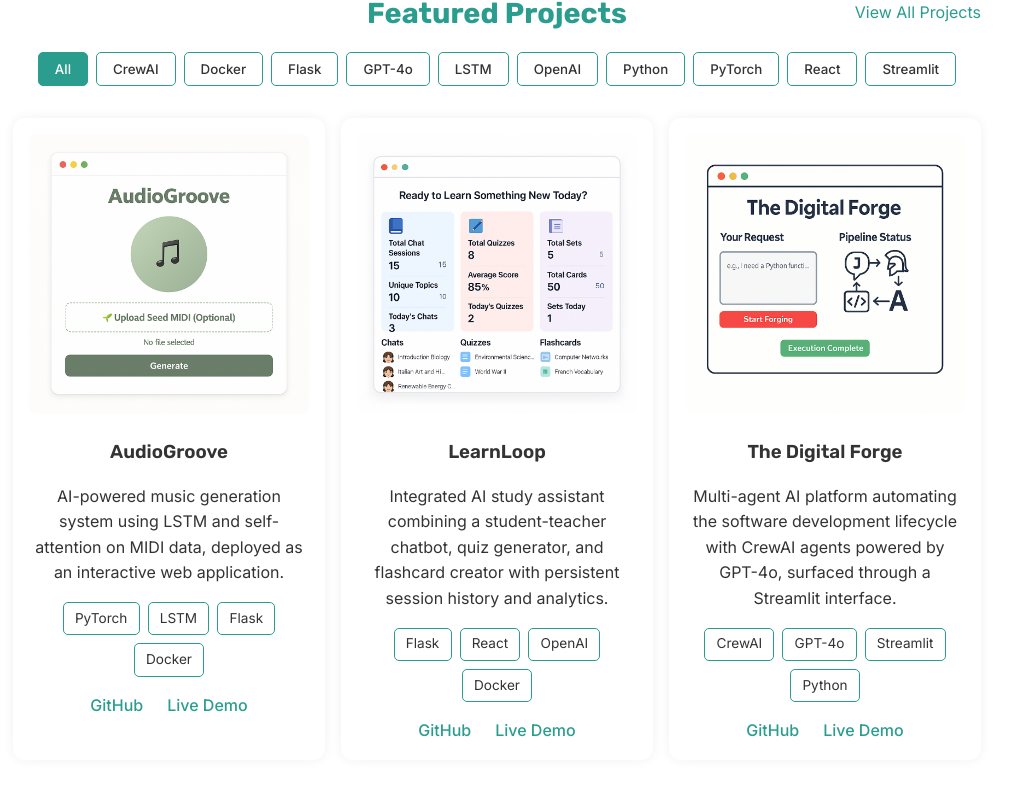
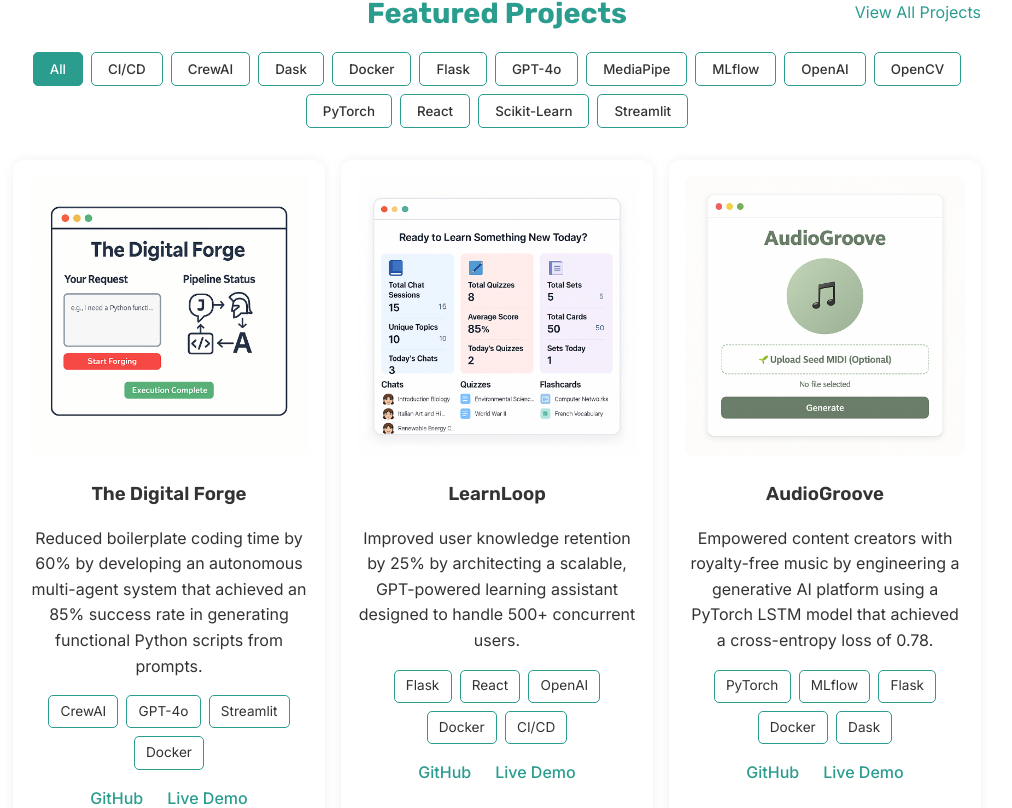
Before and after one commit to MohammedPathariya/MyPortfolio, a React (Create React App) app in the folder frontend/: page / in a window 1280 px wide. Shown: the part 572-1380 px from the top of the page, without its empty margins (143-1155 px from the left). Built offline with nearby package versions, Linux system fonts and the light colour scheme.

Commit message:
update: Changed the Project Data to sync up with the improvements

```diff
--- a/frontend/src/components/ProjectsData.js
+++ b/frontend/src/components/ProjectsData.js
@@ -1,52 +1,61 @@
 export const allProjects = [
   {
+    title: 'The Digital Forge',
+    description: 'Reduced boilerplate coding time by 60% by developing an autonomous multi-agent system that achieved an 85% success rate in generating functional Python scripts from prompts.',
+    featured: true,
+    tags: ['CrewAI', 'GPT-4o', 'Streamlit', 'Docker'],
+    github: 'https://github.com/MohammedPathariya/TheDigitalForge',
+    demo: 'https://thedigitalforge.onrender.com/',
+    thumbnail: '/images/digitalforge.png',
+  },
+  {
+    title: 'LearnLoop',
+    description: 'Improved user knowledge retention by 25% by architecting a scalable, GPT-powered learning assistant designed to handle 500+ concurrent users.',
+    featured: true,
+    tags: ['Flask', 'React', 'OpenAI', 'Docker', 'CI/CD'],
+    github: 'https://github.com/MohammedPathariya/LearnLoop-Deployment',
+    demo: 'https://learnloop-deployment-frontend.vercel.app/',
+    thumbnail: '/images/learnloop.png',
+  },
+  {
     title: 'AudioGroove',
-    description: 'AI-powered music generation system using LSTM and self-attention on MIDI data, deployed as an interactive web application.',
+    description: 'Empowered content creators with royalty-free music by engineering a generative AI platform using a PyTorch LSTM model that achieved a cross-entropy loss of 0.78.',
     featured: true,
-    tags: ['PyTorch', 'LSTM', 'Flask', 'Docker'],
+    tags: ['PyTorch', 'MLflow', 'Flask', 'Docker', 'Dask'],
     github: 'https://github.com/MohammedPathariya/AudioGroove',
     demo: 'https://audiogroove.vercel.app/',
     thumbnail: '/images/audiogroove2.png',
   },
   {
     title: 'HandSpeak',
-    description: 'Real-time sign language detection using MediaPipe hand landmarks and a lightweight classical ML model—no raw image training required.',
-    featured: false,
+    description: 'Built a real-time sign language detection system using MediaPipe and Scikit-Learn, achieving high accuracy without the need for deep learning models.',
+    featured: true,
     tags: ['MediaPipe', 'Scikit-Learn', 'Flask', 'OpenCV'],
     github: 'https://github.com/MohammedPathariya/HandSpeak',
     demo: 'https://handspeak-blush.vercel.app/',
     thumbnail: '/images/handspeak2.png',
   },
   {
-    title: 'LearnLoop',
-    description: 'Integrated AI study assistant combining a student-teacher chatbot, quiz generator, and flashcard creator with persistent session history and analytics.',
-    featured: true,
-    tags: ['Flask', 'React', 'OpenAI', 'Docker'],
-    github: 'https://github.com/MohammedPathariya/LearnLoop-Deployment',
-    demo: 'https://learnloop-deployment-frontend.vercel.app/',
-    thumbnail: '/images/learnloop.png',
-  },
-  {
-    title: 'The Digital Forge',
-    description: 'Multi-agent AI platform automating the software development lifecycle with CrewAI agents powered by GPT-4o, surfaced through a Streamlit interface.',
-    featured: true,
-    tags: ['CrewAI', 'GPT-4o', 'Streamlit', 'Python'],
-    github: 'https://github.com/MohammedPathariya/TheDigitalForge',
-    demo: 'https://thedigitalforge.onrender.com/',
-    thumbnail: '/images/digitalforge.png',
+    title: 'VAYU – Air Quality Forecasting',
+    description: 'Forecasted Air Quality Index (AQI) with an LSTM model trained on OpenAQ time series data, managing the full pipeline from data cleaning to evaluation.',
+    featured: false,
+    tags: ['Time Series', 'LSTM', 'Pandas', 'Scikit-Learn'],
+    github: 'https://github.com/MohammedPathariya/LSTM-Air-Quality-Forecasting--VAYU',
+    demo: '#',
+    thumbnail: '/images/vayu2.png',
   },
   {
     title: 'Automated Snake Game',
-    description: 'Self-playing Snake game trained via Deep Reinforcement Learning, demonstrating an agent that learns to maximize survival and score.',
+    description: 'Trained a self-playing Snake agent using Deep Reinforcement Learning (DRL) in PyTorch, enabling it to learn optimal strategies for maximizing its score.',
     featured: false,
-    tags: ['PyTorch', 'Reinforcement Learning', 'Pygame'],
+    tags: ['Reinforcement Learning', 'PyTorch', 'Pygame'],
     github: 'https://github.com/MohammedPathariya/Automated-Snake-Game',
     demo: '#',
     thumbnail: '/images/automatedsnakegame2.png',
   },
   {
     title: 'BloomMap',
-    description: 'Interactive React map for exploring Bloomington’s public facilities with Flask backend, dynamic filtering, and district-level comparisons.',
+    description: 'Developed an interactive map of Bloomington’s public facilities with a React/Flask stack, using GeoPandas for geospatial data analysis and filtering.',
     featured: false,
     tags: ['React', 'Flask', 'GeoPandas', 'Docker'],
     github: 'https://github.com/MohammedPathariya/BloomMap',
@@ -55,7 +64,7 @@
   },
   {
     title: 'CodeCrafter',
-    description: 'Language-agnostic visualization web app executing user-written Python or R code in Docker to render static, interactive, and 3D charts.',
+    description: 'Created a language-agnostic web app to execute Python/R code in isolated Docker containers, rendering static and interactive data visualizations.',
     featured: false,
     tags: ['React', 'Flask', 'Docker', 'Data Viz'],
     github: 'https://github.com/MohammedPathariya/CodeCrafter',
@@ -63,26 +72,18 @@
     thumbnail: '/images/codecrafter2.png',
   },
   {
-    title: 'VAYU – Air Quality Forecasting',
-    description: 'AQI prediction using LSTM models on OpenAQ data, with full pipeline from data cleaning to model evaluation.',
+    title: 'Content Detection',
+    description: 'Built a spam email classifier using LSTM and FNN models with NLP preprocessing for text classification.',
     featured: false,
-    tags: ['LSTM', 'Time Series', 'OpenAQ', 'Python'],
-    github: 'https://github.com/MohammedPathariya/LSTM-Air-Quality-Forecasting--VAYU',
-    demo: '#',
-    thumbnail: '/images/vayu2.png',
-  },
-  {
-    title: 'Content Detection',
-    description: 'Spam email classification using LSTM and FNN models with NLP preprocessing for text classification.',
-    featured: false,
-    tags: ['LSTM', 'FNN', 'NLP'],
+
+    tags: ['LSTM', 'NLP', 'TensorFlow'],
     github: 'https://github.com/MohammedPathariya/Content-Detection',
     demo: '#',
     thumbnail: '/images/contentdetection.png',
   },
   {
     title: 'Yudishthir Desktop Assistant',
-    description: 'Voice-activated desktop assistant with modules for price alerts, certificate generation, location lookup, surveillance, and more.',
+    description: 'Built a voice-activated desktop assistant in Python with modules for automation, surveillance, and real-time information lookup.',
     featured: false,
     tags: ['Speech Recognition', 'Automation', 'OpenCV'],
     github: 'https://github.com/MohammedPathariya/Desktop-Assistant-Yudhishthar',
```
